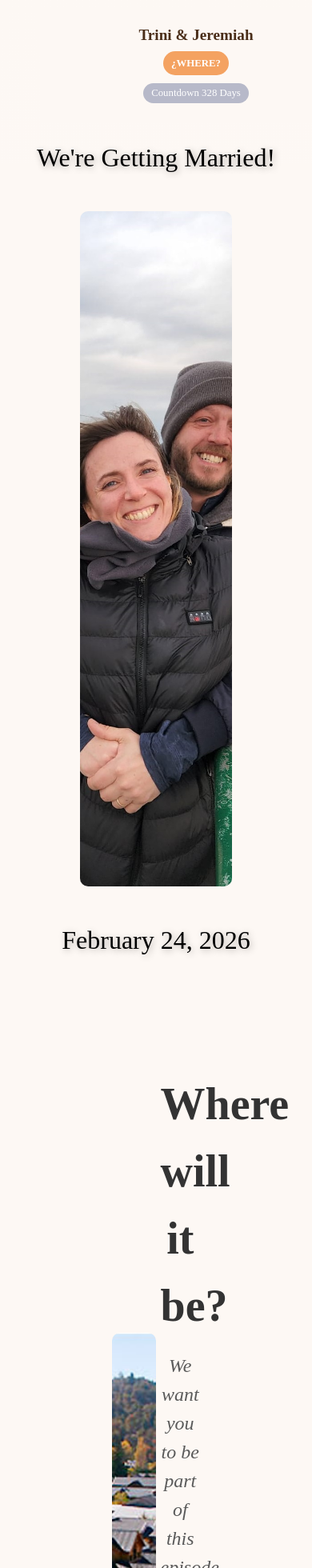
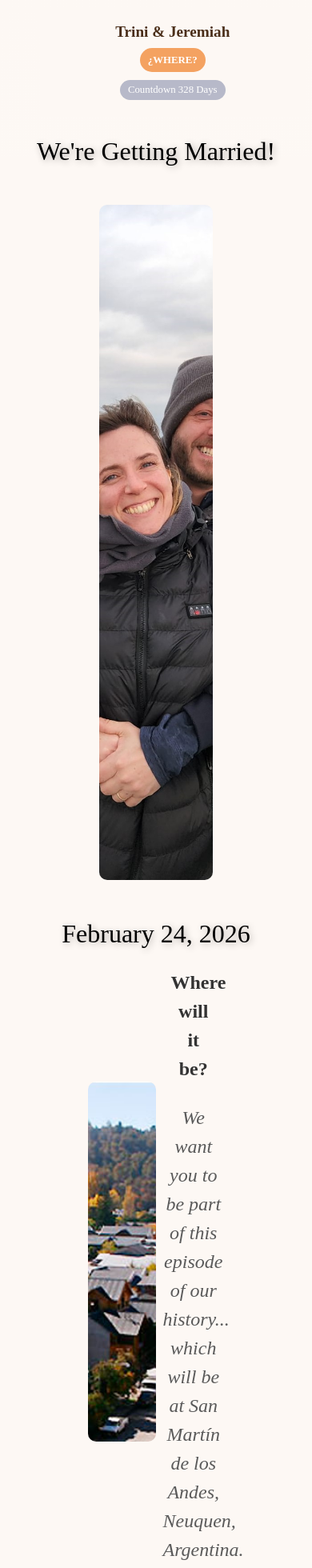
Before and after one commit to Trinigch/WeddingPage, a React (Vite) app: page / in a window 390 px wide. Shown: the part 40-2000 px from the top of the page at 80% size. Built offline with nearby package versions, Linux system fonts and the light colour scheme.

Commit message:
responsive designe

```diff
--- a/src/components/Header.tsx
+++ b/src/components/Header.tsx
@@ -44,10 +44,10 @@ const HeaderContainer = styled.header`
 
 
   @media (max-width: 768px) {
-   width: 100%;
+   width: 85%;
     flex-direction: column;
     text-align: center;
-      padding: 20px 40px;
+
       margin:50px;
   }
 `;
--- a/src/pages/Aboutwedding.tsx
+++ b/src/pages/Aboutwedding.tsx
@@ -55,6 +55,9 @@ const ImageContainer = styled.div`
   background-size: cover;
   border-radius: 10px;
   margin: 50px;
+  @media (max-width: 768px) {
+    width: 75%;
+  }
 `;
 
 const SectionContainer = styled.div<{ reverse?: boolean }>`
@@ -65,6 +68,10 @@ const SectionContainer = styled.div<{ reverse?: boolean }>`
   margin-top: 140px;
   padding: 40px;
   flex-direction: ${(props) => (props.reverse ? 'row-reverse' : 'row')};
+  @media (max-width: 768px) {
+    margin-top: 40px;
+    padding: 10px;
+  }
 `;
 
 const Section: React.FC<SectionProps>= ({id, image, title, text, reverse = false }) => {
@@ -94,6 +101,9 @@ const StyledImage = styled.div<{ image: string }>`
 const TextContainer = styled.div`
   width: 45%;
   text-align: center;
+   @media (max-width: 768px) {
+   font-size: 1rem;
+  }
 `;
 
 const SectionTitle = styled.h2`
@@ -101,6 +111,10 @@ const SectionTitle = styled.h2`
   font-size: 3.5rem;
   font-weight: bold;
   color: #333;
+   @media (max-width: 768px) {
+      font-size: 1.5rem;
+      padding: 10px;
+  }
 `;
 
 const SectionText = styled.p`
```
